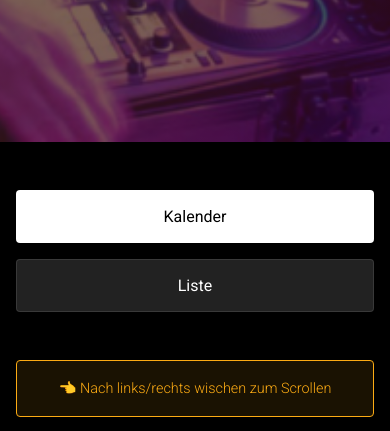
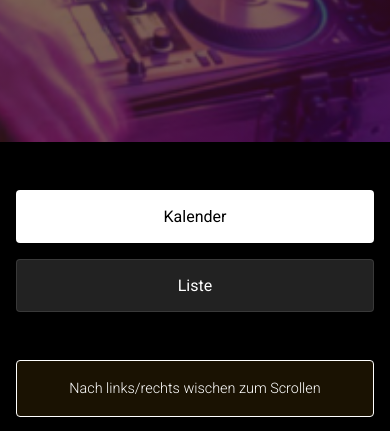
Before and after one commit to KingCalo1807/Area710, a plain HTML site: page events.html in a window 390 px wide. Shown: the part 356-787 px from the top of the page. Drawn offline with Linux system fonts and the light colour scheme.

Commit message:
Version 5

```diff
--- a/events.html
+++ b/events.html
@@ -326,10 +326,10 @@
             text-align: center;
             padding: 1rem;
             background: rgba(252, 171, 20, 0.1);
-            border: 1px solid var(--orange);
+            border: 1px solid var(--white);
             border-radius: 4px;
             margin-bottom: 1rem;
-            color: var(--orange);
+            color: var(--white);
             font-size: 0.9rem;
         }
 
@@ -1148,7 +1148,7 @@
         <div class="calendar-view active" id="calendarView">
             <!-- MOBILE SCROLL HINT -->
             <div class="mobile-scroll-hint">
-                <span data-de="👈 Nach links/rechts wischen zum Scrollen" data-en="👈 Swipe left/right to scroll">👈 Nach links/rechts wischen zum Scrollen</span>
+                <span data-de="Nach links/rechts wischen zum Scrollen" data-en="Swipe left/right to scroll">Nach links/rechts wischen zum Scrollen</span>
             </div>
 
             <div class="calendar">
```
